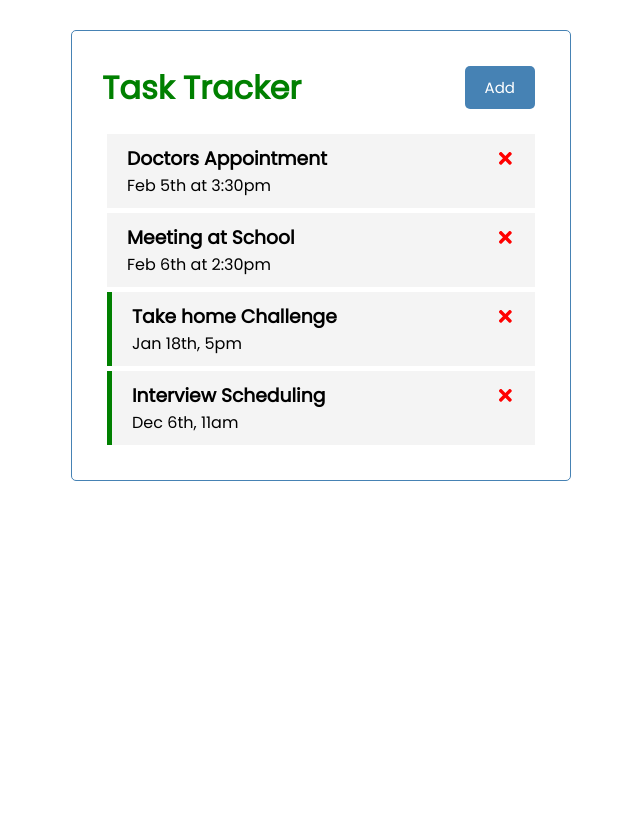
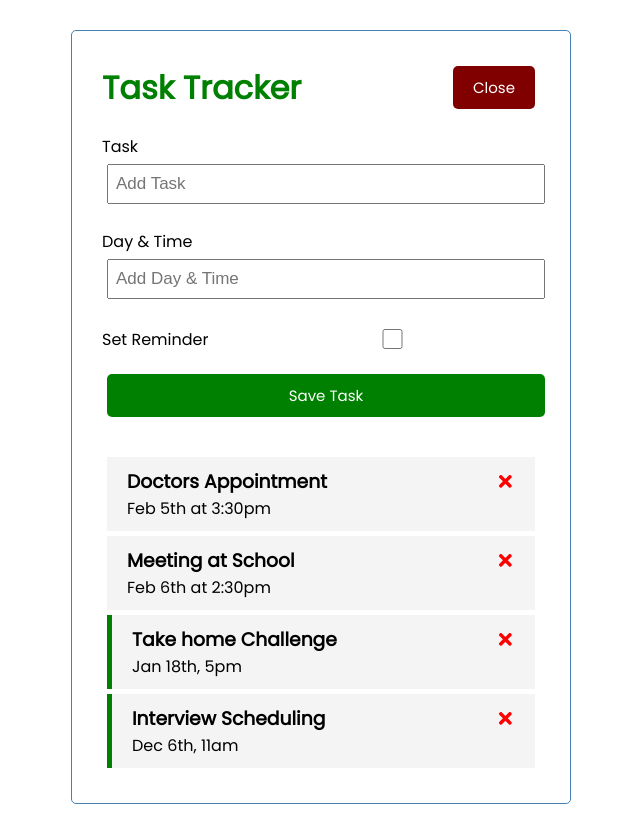
Before and after one commit to arnoldkunihira/task-tracker, a React (Create React App) app: page / in a window 1280 px wide. Both pictures are taken after a click on the button "Add". Shown: the whole page, without its empty margins (319-959 px from the left). Before the commit the page ends 800 px from the top, so only its background shows below. Built offline with nearby package versions, Linux system fonts and the light colour scheme.

Commit message:
Completed AddTask component that is toggling from a button component

```diff
--- a/src/App.js
+++ b/src/App.js
@@ -1,8 +1,12 @@
 import Header from "./components/Header";
 import Tasks from "./components/Tasks";
+import AddTask from "./components/AddTask";
+
 import {useState} from "react";
 
 function App() {
+    const [showAddTask, setShowAddTask] = useState(false);
+
     const initialState = [
         {
             "id": 1,
@@ -32,6 +36,14 @@
 
     const [tasks, setTasks] = useState(initialState);
 
+    // Add Task
+    const addTask = (task) => {
+        // Have a random ID
+        const id = Math.floor(Math.random() * 10000) + 1;
+        const newTask = {id, ...task};
+        setTasks([...tasks, newTask]);
+    }
+
     // Delete task
     const deleteTask = (id) => {
         setTasks(tasks.filter((task) => task.id !== id));
@@ -46,7 +58,8 @@
 
     return (
         <div className="container">
-            <Header/>
+            <Header onAdd={() => setShowAddTask(!showAddTask)} showAdd={showAddTask}/>
+            {showAddTask && <AddTask onAdd={addTask}/>}
             {tasks.length > 0 ?
                 (<Tasks tasks={tasks} onDelete={deleteTask} onToggle={toggleReminder}/>) : ("No tasks to show!")}
         </div>
--- /dev/null
+++ b/src/components/AddTask.js
@@ -0,0 +1,50 @@
+import React from "react";
+import {useState} from "react";
+
+const AddTask = ({onAdd}) => {
+    const [text, setText] = useState("");
+    const [day, setDay] = useState("");
+    const [reminder, setReminder] = useState(false);
+
+    const onSubmit = (e) => {
+        e.preventDefault(); // this does not submit to a page
+
+        // Validations
+        if (!text) {
+            alert("Please add a task!");
+        }
+
+        onAdd({text, day, reminder});
+
+        // Clear the form
+        setText("");
+        setDay("");
+        setReminder(false);
+    }
+    return (
+        <form className="add-form" onSubmit={onSubmit}>
+            <div className="form-control">
+                <label>Task</label>
+                <input type="text" placeholder="Add Task" value={text}
+                       onChange={(e) => setText(e.target.value)}/>
+            </div>
+            <div className="form-control">
+                <label>Day & Time</label>
+                <input type="text" placeholder="Add Day & Time" value={day}
+                       onChange={(e) => setDay(e.target.value)}/>
+            </div>
+            <div className="form-control form-control-check">
+                <label>Set Reminder</label>
+                <input type="checkbox" checked={reminder} value={reminder}
+                       onChange={(e) => setReminder(e.currentTarget.checked)}/>
+            </div>
+
+            <input style={buttonStyle} type="submit" value="Save Task" className="btn btn-block"/>
+        </form>
+    );
+}
+
+const buttonStyle = {
+    backgroundColor: 'green'
+}
+export default AddTask
--- a/src/components/Header.js
+++ b/src/components/Header.js
@@ -2,15 +2,14 @@
 import PropTypes from "prop-types";
 import Button from "./Button";
 
-const Header = ({title}) => {
-    const onClick = () => {
-        console.log("Click me");
-    }
-
+const Header = ({title, onAdd, showAdd}) => {
     return (
         <header className="header">
             <h1 style={headingStyle}>{title}</h1>
-            <Button onClick={onClick}/>
+            <Button
+                color={showAdd ? "maroon" : "steelblue"}
+                text={showAdd ? "Close" : "Add"}
+                onClick={onAdd}/>
         </header>
     )
 }
```
